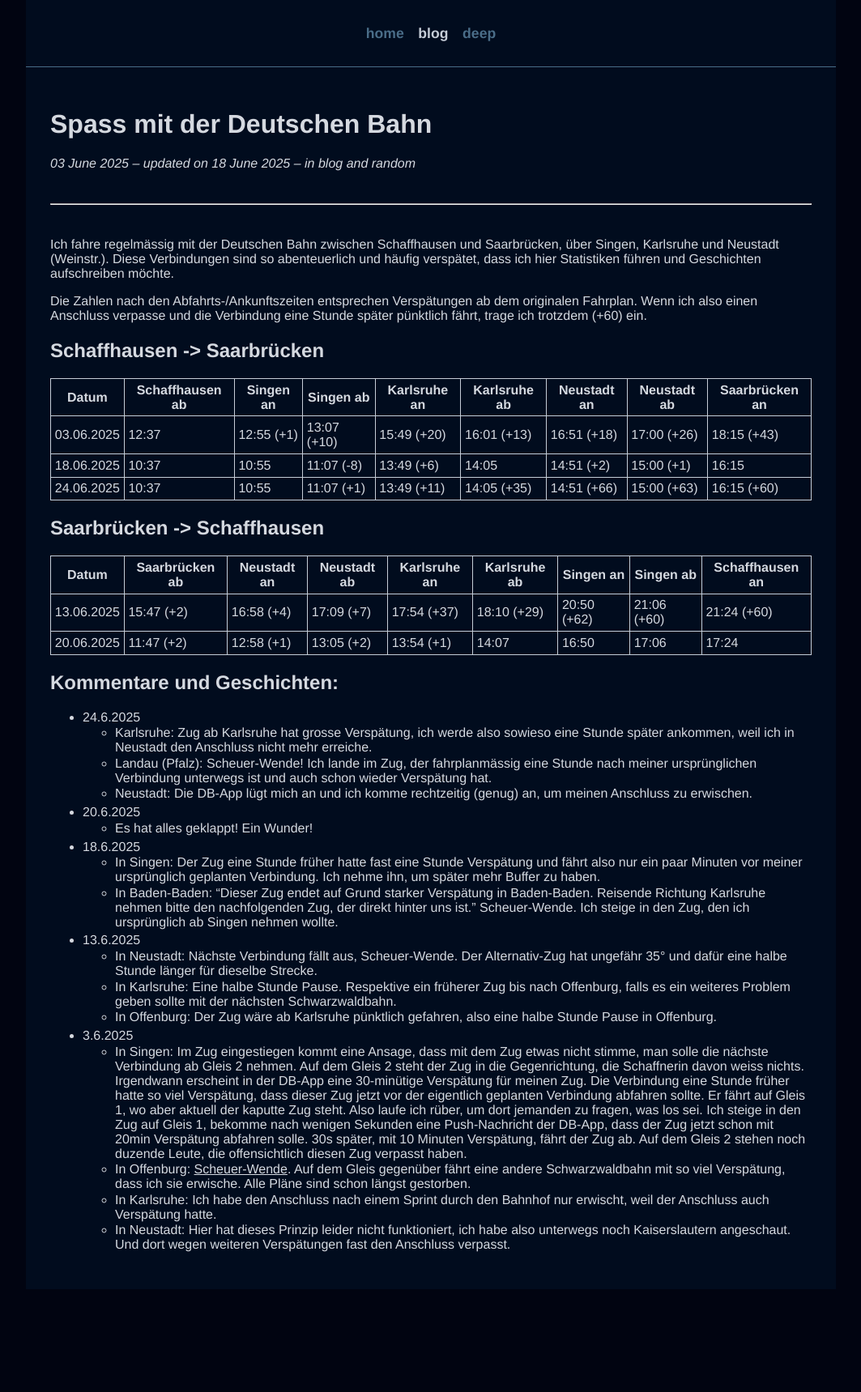
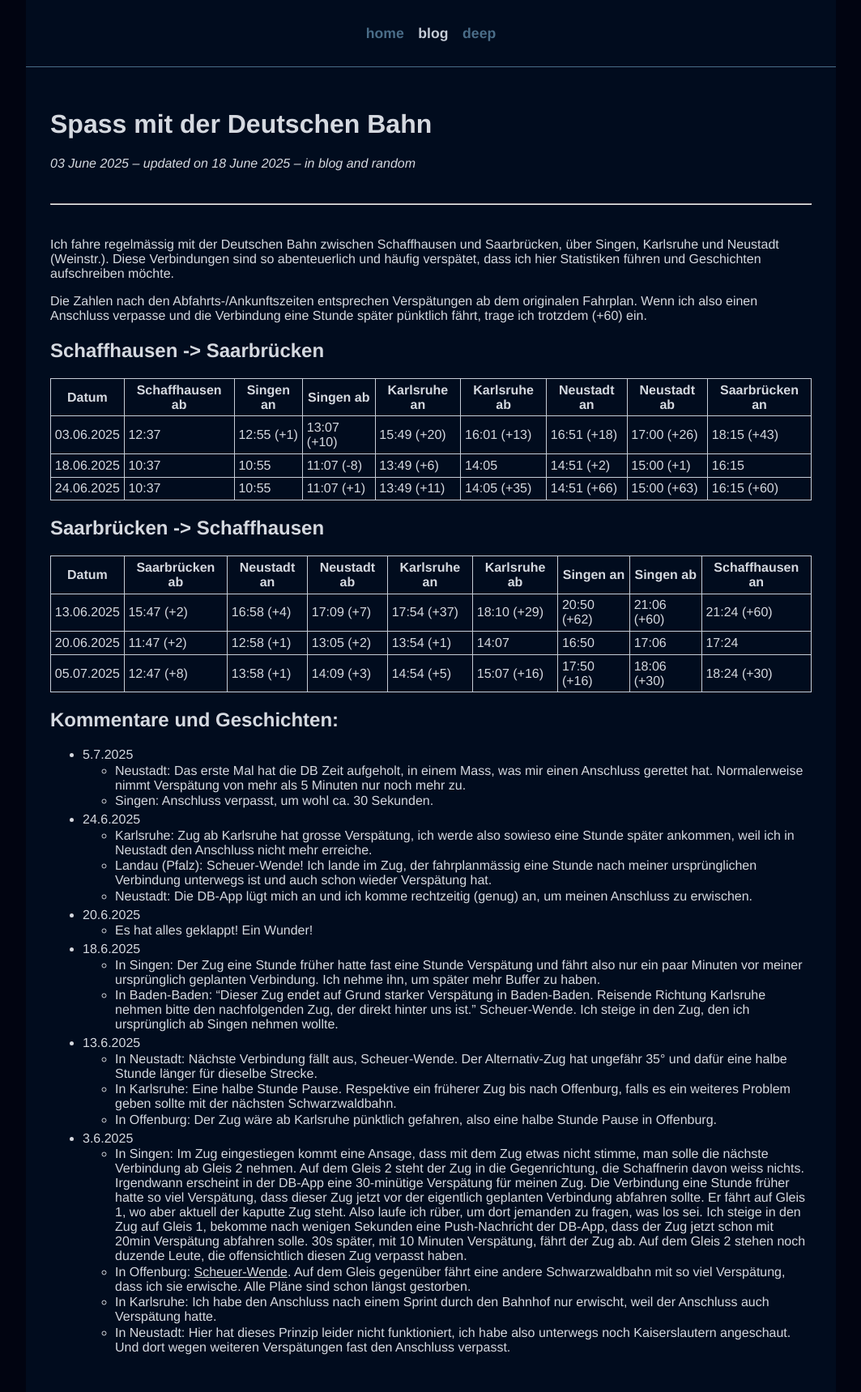
Before and after one commit to riesentoaster/valentinhuber.me, a Jekyll site: the page built from blog/random/_posts/2025-06-03-Spass-mit-der-Deutschen-Bahn.md, in a window 1280 px wide. Shown: the whole page at 81% size, without its empty margins (108-1171 px from the left). Built offline with Jekyll 4.4.1, drawn with Linux system fonts in a browser that asks for light colours; nearby versions of some CDN libraries; before the commit the page ends 1592 px from its top, so only the background shows below that.

Commit message:
More DB stories

```diff
--- a/blog/random/_posts/2025-06-03-Spass-mit-der-Deutschen-Bahn.md
+++ b/blog/random/_posts/2025-06-03-Spass-mit-der-Deutschen-Bahn.md
@@ -23,9 +23,13 @@
 |------------|----------------|-------------|-------------|--------------|--------------|-------------|-------------|-----------------|
 | 13.06.2025 | 15:47 (+2)     | 16:58 (+4)  | 17:09 (+7)  | 17:54 (+37)  | 18:10 (+29)  | 20:50 (+62) | 21:06 (+60) | 21:24 (+60)     |
 | 20.06.2025 | 11:47 (+2)     | 12:58 (+1)  | 13:05 (+2)  | 13:54 (+1)   | 14:07        | 16:50       | 17:06       | 17:24           |
+| 05.07.2025 | 12:47 (+8)     | 13:58 (+1)  | 14:09 (+3)  | 14:54 (+5)   | 15:07 (+16)  | 17:50 (+16) | 18:06 (+30) | 18:24 (+30)     |
 
 
 ## Kommentare und Geschichten:
+- 5.7.2025
+  - Neustadt: Das erste Mal hat die DB Zeit aufgeholt, in einem Mass, was mir einen Anschluss gerettet hat. Normalerweise nimmt Verspätung von mehr als 5 Minuten nur noch mehr zu.
+  - Singen: Anschluss verpasst, um wohl ca. 30 Sekunden.
 - 24.6.2025
   - Karlsruhe: Zug ab Karlsruhe hat grosse Verspätung, ich werde also sowieso eine Stunde später ankommen, weil ich in Neustadt den Anschluss nicht mehr erreiche.
   - Landau (Pfalz): Scheuer-Wende! Ich lande im Zug, der fahrplanmässig eine Stunde nach meiner ursprünglichen Verbindung unterwegs ist und auch schon wieder Verspätung hat.
```
